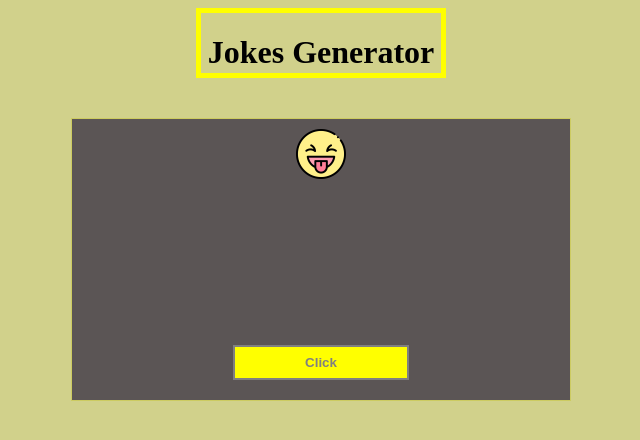
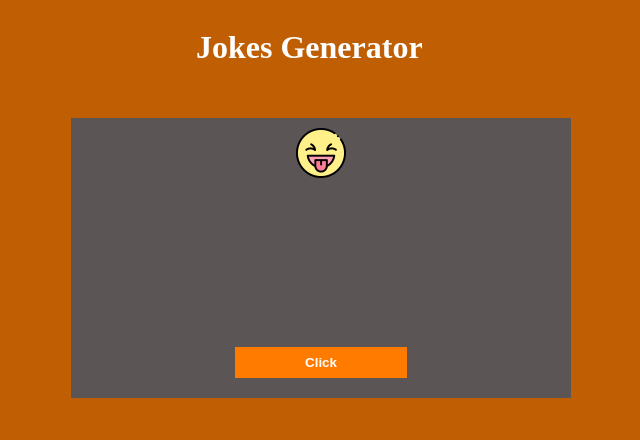
Before and after one commit to ozi-sadiq-kasai/API-Joke-Generator, a plain HTML site: page index.html in a window 1280 px wide. Shown: the whole page, without its empty margins (319-959 px from the left). Drawn offline with Linux system fonts and the light colour scheme.

Commit message:
Add files via upload

```diff
--- a/style.css
+++ b/style.css
@@ -9,17 +9,15 @@ body{
     flex-direction: column;
     align-items: center;
     justify-content: center;
-    background: rgba(196, 196, 105, 0.769);
+    background:#c05e03;
 }
 header{
-    border: 5px solid yellow;
     height: 70px;
     width: 250px;
     margin-bottom: 40px;
-    text-align: center;
+    color: white;
 }
 section{
-    border: 1px solid rgba(232, 232, 100, 0.802);
     width: 500px;
     height: auto;
     display: flex;
@@ -32,10 +30,10 @@ button{
     padding: 8px 70px;
     margin-bottom: 20px;
     margin-top:80px;
-    background-color: yellow;
-    color:gray;
+    background-color: #ff7b00;
+    color:white;
     font-weight: 600;
-    border: 2px solid gray;
+
 }
 p{
 margin-top: 50px;
@@ -43,7 +41,8 @@ color:white;
 width: 90%;
 padding: 10px;
 text-align: center;
-line-height: 1.6
+line-height: 1.6;
+font-size: 1.2em;
 }
 
 img{
```
